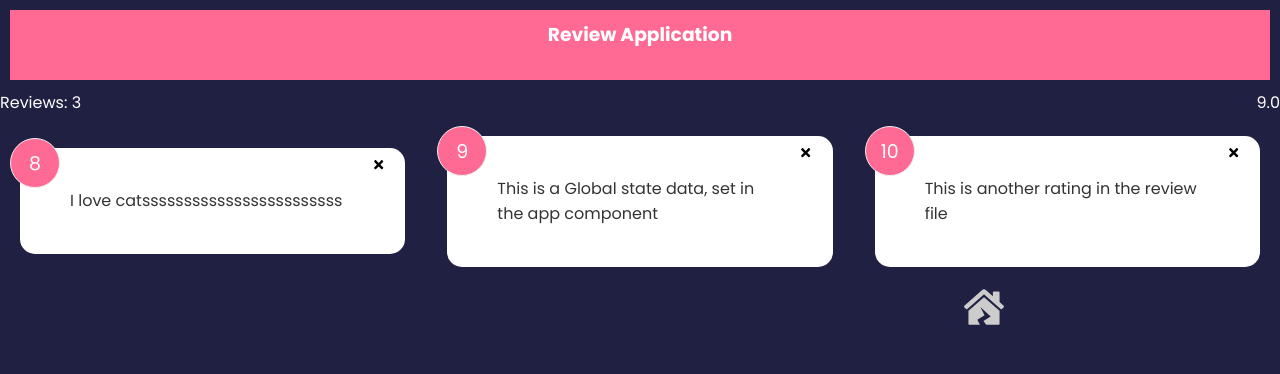
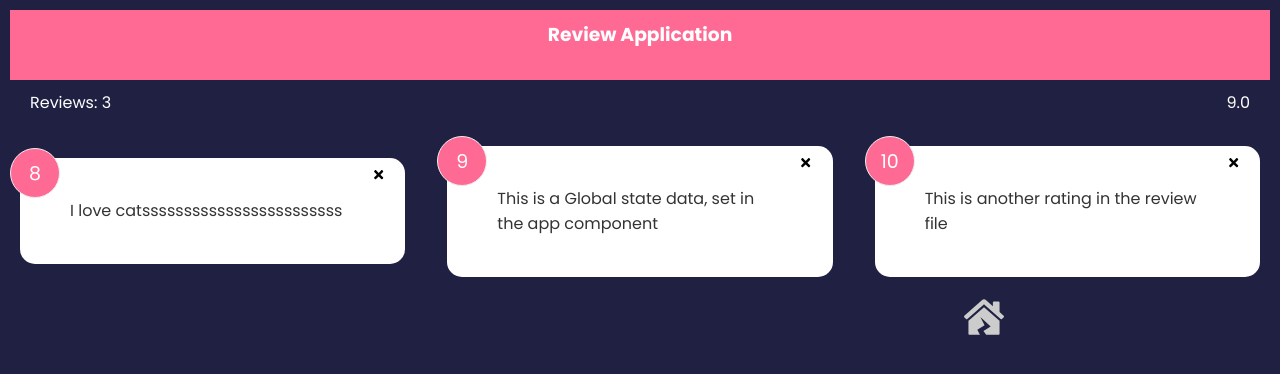
Before and after one commit to Chingkeziah/Feedback-Application, a React (Vite) app: page /all-reviews in a window 1280 px wide. Shown: the top 374 px of the page. Built offline with nearby package versions, Linux system fonts and the light colour scheme.

Commit message:
style: Added margins to our reviewstats

```diff
--- a/src/Components/Pages/AllReviews.jsx
+++ b/src/Components/Pages/AllReviews.jsx
@@ -11,6 +11,7 @@ import { v4 as uuid} from 'uuid'
 
 
 function AllReviews({handleAdd}) {
+
 
   const [review, setReview] = useState(data)
   // function to delete review
--- a/src/Components/ReviewStats.jsx
+++ b/src/Components/ReviewStats.jsx
@@ -9,10 +9,12 @@ function ReviewStats({reviews}) {
    average = average.toFixed(1)
   return (
     <>
-      <div className="review-stats">
-        <p>Reviews: {reviews.length}</p>
+      <div className="box">
+        <div className="review-stats">
+          <p>Reviews: {reviews.length}</p>
 
-        <p>{isNaN(average) ? 0 : average}</p>
+          <p>{isNaN(average) ? 0 : average}</p>
+        </div>
       </div>
     </>
   )
--- a/src/index.css
+++ b/src/index.css
@@ -256,3 +256,6 @@ input:focus {
   font-style: italic;
 
 }
+.box {
+  margin: 10px 30px 10px 30px;
+}
```
